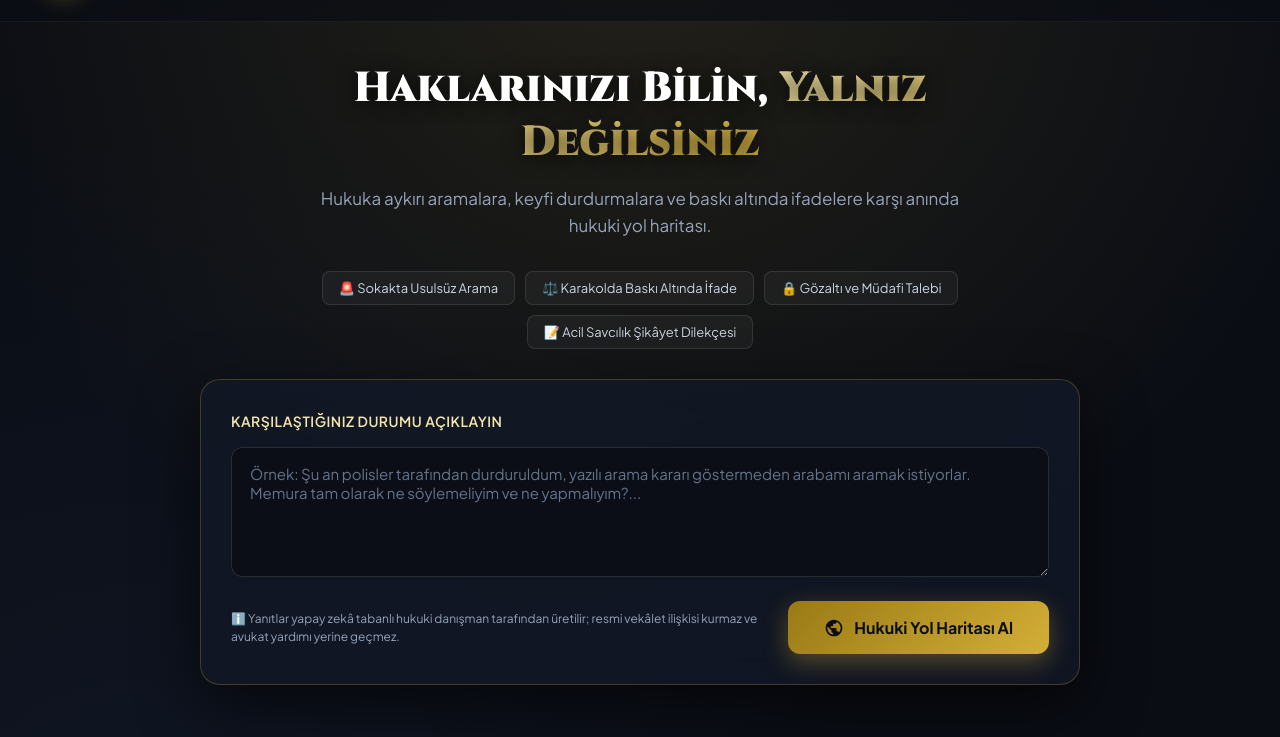
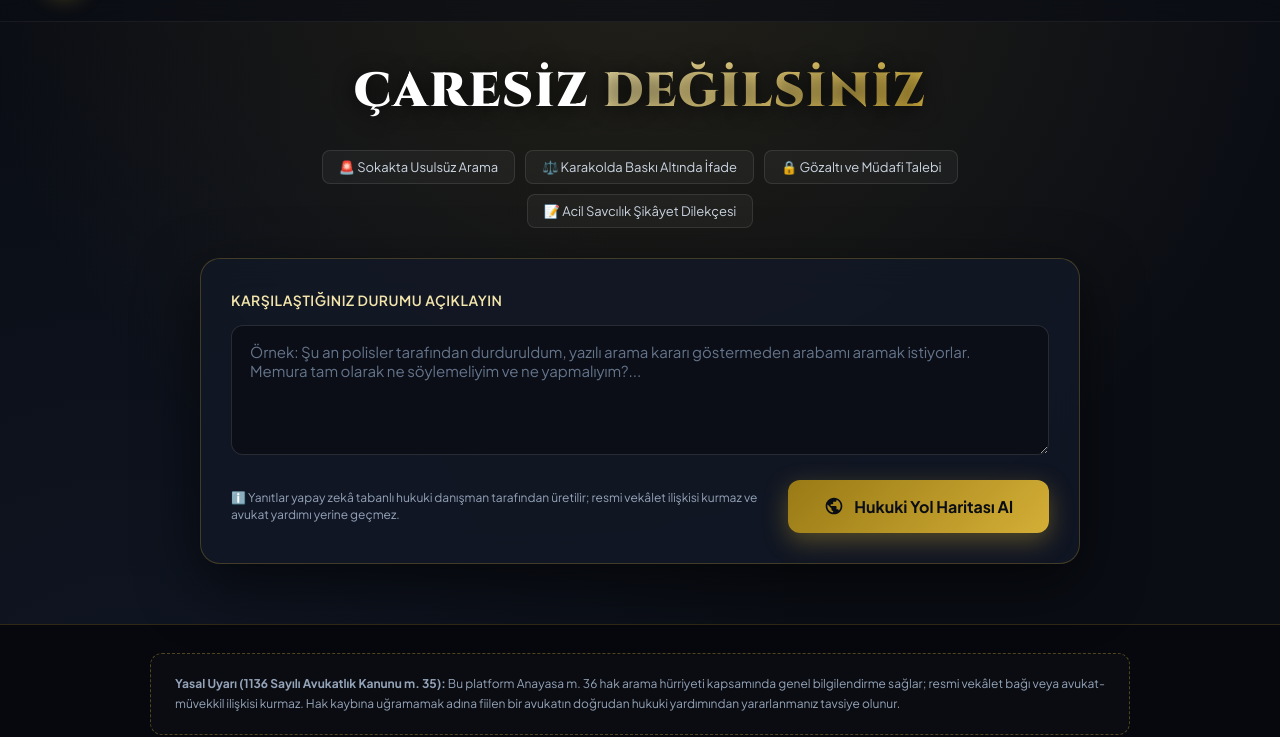
Before and after one commit to kitapsever16/Hukuk_Danismanligi_Projem, a website: page index.html in a window 1280 px wide. Shown: the part 77-814 px from the top of the page. Drawn offline with Linux system fonts and the light colour scheme.

Commit message:
Update index.html

```diff
--- a/index.html
+++ b/index.html
@@ -122,13 +122,14 @@
 
         .hero-title {
             font-family: 'Cinzel', serif;
-            font-size: clamp(28px, 4.5vw, 42px);
+            font-size: clamp(32px, 5vw, 48px);
             font-weight: 800;
             color: #ffffff;
-            line-height: 1.3;
-            margin-bottom: 14px;
-            max-width: 780px;
+            line-height: 1.25;
+            margin-bottom: 28px;
+            max-width: 820px;
             text-shadow: 0 2px 20px rgba(0, 0, 0, 0.8);
+            letter-spacing: 1.5px;
         }
 
         .hero-title span {
@@ -528,12 +529,8 @@
     <main class="main-container">
 
         <h2 class="hero-title">
-            Haklarınızı Bilin, <span>Yalnız Değilsiniz</span>
+            ÇARESİZ <span>DEĞİLSİNİZ</span>
         </h2>
-
-        <p class="hero-subtitle">
-            Hukuka aykırı aramalara, keyfi durdurmalara ve baskı altında ifadelere karşı anında hukuki yol haritası.
-        </p>
 
         <!-- Hızlı Durum Seçenekleri -->
         <div class="quick-actions">
```
